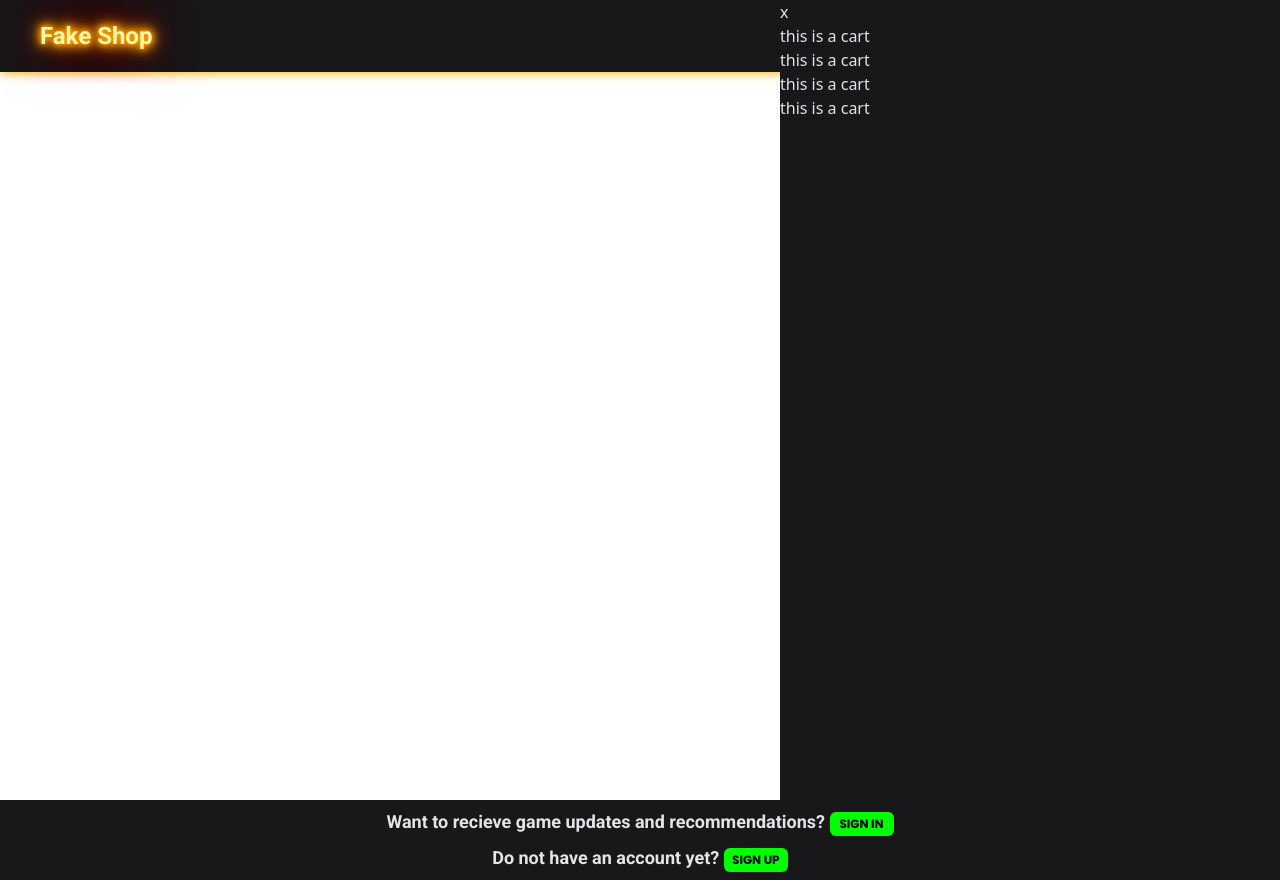
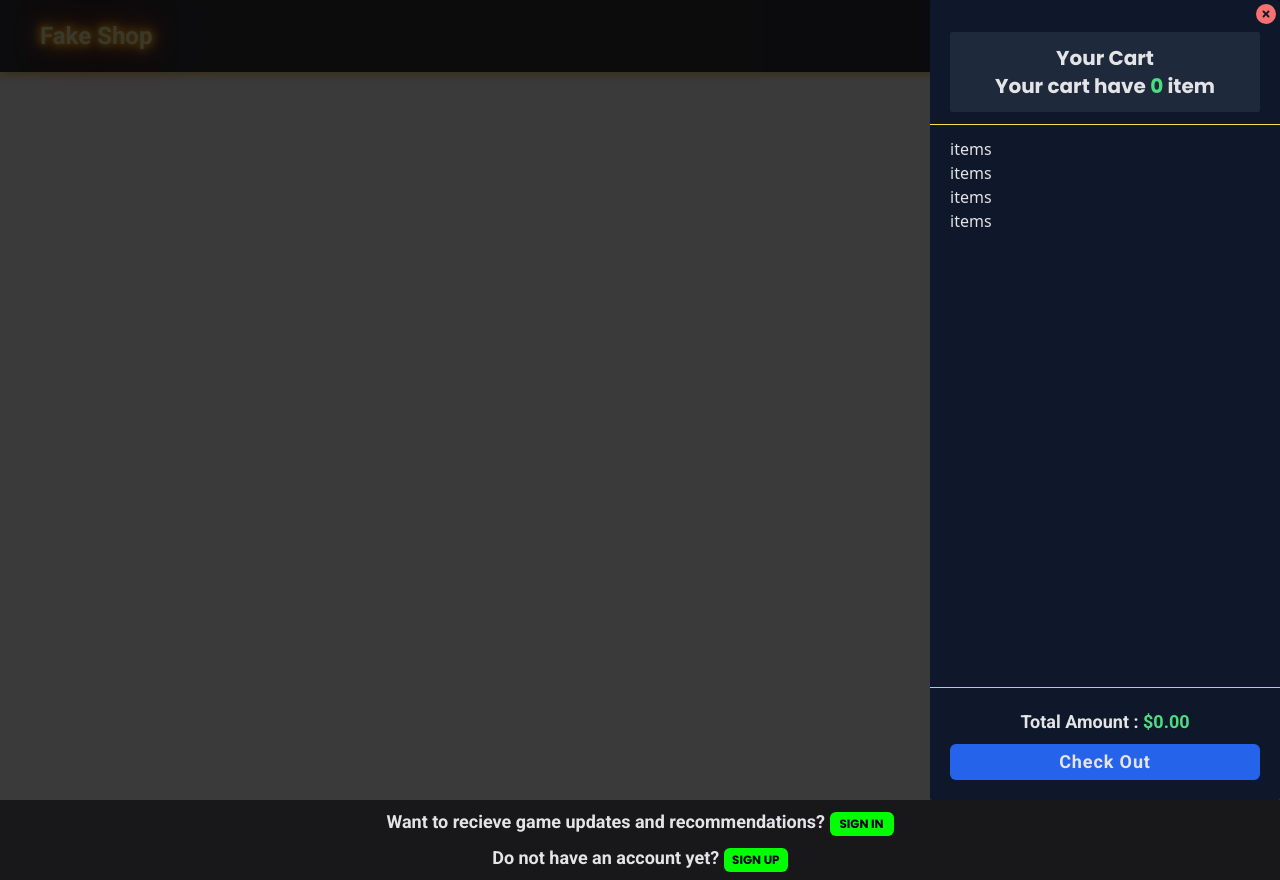
Before and after one commit to rulerpluralrural/odin-shopping-cart, a React (Vite) app: page /shop in a window 1280 px wide. Both pictures are taken after a click on the icon 1228 px from the left and 34 px from the top of the page. Built offline with nearby package versions, Linux system fonts and the light colour scheme; no server answers.

Commit message:
Created cart UI and added sorting game price

```diff
--- a/src/App.jsx
+++ b/src/App.jsx
@@ -24,7 +24,6 @@ export default function App() {
 	}, [window]);
 
 	return (
-		<>
 			<div
 				className={`flex flex-col h-screen justify-between ${
 					route === "home" ? "bg-[url('/images/cod.jpeg')]" : "bg-zinc-900 "
@@ -44,6 +43,5 @@ export default function App() {
 				</BrowserRouter>
 				<Cart toggleCart={toggleCart} setToggleCart={setToggleCart}/>
 			</div>
-		</>
 	);
 }
--- a/src/components/Cart.jsx
+++ b/src/components/Cart.jsx
@@ -1,16 +1,69 @@
 // eslint-disable-next-line no-unused-vars
 import React from "react";
+import { FontAwesomeIcon } from "@fortawesome/react-fontawesome";
+import { faCircleXmark } from "@fortawesome/free-solid-svg-icons";
 
 export default function Cart({ toggleCart, setToggleCart }) {
 	return (
-		<div className={`absolute text-zinc-200 bg-zinc-900 z-30 top-0 right-0 h-screen w-[500px] transition-opacity ${!toggleCart ? 'opacity-0 pointer-events-none' : 'opacity-100 pointer-events-auto'}`}>
-            <button onClick={() => {
-                setToggleCart(false)
-            }}>x</button>
-			<p>this is a cart</p>
-            <p>this is a cart</p>
-            <p>this is a cart</p>
-            <p>this is a cart</p>
+		<div
+			className={`h-screen w-full bg-zinc-950 bg-opacity-80 transition-opacity absolute z-30 top-0 right-0 flex justify-end  ${
+				!toggleCart
+					? "opacity-0 pointer-events-none"
+					: "opacity-100 pointer-events-auto"
+			}`}
+		>
+			<div className="flex flex-col justify-between text-zinc-200 bg-slate-900 h-full w-[350px] rounded-sm overflow-hidden">
+				<CartHeader setToggleCart={setToggleCart} />
+				<CartBody />
+				<CartFooter />
+			</div>
 		</div>
 	);
 }
+
+function CartHeader({ setToggleCart }) {
+	return (
+		<div className="relative border-yellow-300 border-b-[1px]">
+			<div className=" p-5 text-center py-8 pb-3 font-Poppins">
+				<div className="bg-slate-800 rounded-sm text-xl font-bold p-3">
+					<h1>Your Cart</h1>
+					<p>
+						Your cart have <span className="text-green-400 font-bold">0</span>{" "}
+						<span>item</span>
+					</p>
+				</div>
+			</div>
+			<FontAwesomeIcon
+				icon={faCircleXmark}
+				className="absolute top-1 right-1 text-red-400 hover:text-red-500 transition-colors cursor-pointer text-xl"
+				onClick={() => {
+					setToggleCart(false);
+				}}
+			/>
+		</div>
+	);
+}
+
+function CartBody() {
+	return (
+		<div className="flex-grow-1 h-full py-3 px-5 overflow-scroll">
+			<p>items</p>
+			<p>items</p>
+			<p>items</p>
+			<p>items</p>
+		</div>
+	);
+}
+
+function CartFooter() {
+	return (
+		<div className="p-5 border-t-[1px] border-yellow-400 text-center font-Roboto">
+			<p className="font-bold text-lg">
+				Total Amount : <span className="text-green-400">$0.00</span>
+			</p>
+			<button className="bg-blue-600 hover:bg-blue-700 focus:hover-blue-700 font-bold tracking-wider text-lg px-3 py-1 rounded-md w-full mt-2">
+				Check Out
+			</button>
+		</div>
+	);
+}
--- a/src/components/Select.jsx
+++ b/src/components/Select.jsx
@@ -18,6 +18,8 @@ export default function Select({ setSortType }) {
 				<option value="z-a">Z - A</option>
 				<option value="rating">Rating</option>
 				<option value="popularity">Popularity</option>
+				<option value="highest">Highest(price)</option>
+				<option value="lowest">Lowest(price)</option>
 			</select>
 		</div>
 	);
--- a/src/pages/Shop.jsx
+++ b/src/pages/Shop.jsx
@@ -7,7 +7,7 @@ import SearchBox from "../components/SearchBox";
 import Select from "../components/Select";
 
 const key = "cf6ae2de0b734d70b5489940e0af6b6c";
-const URL = `https://api.rawg.io/api/games?key=${key}&dates=2019-09-01,2019-09-30&platforms=18,1,7`;
+const URL = `https://api.rawg.io/api/games?key=${key}&dates=2020-01-01,2023-10-20`;
 
 export default function Shop({ loading, setLoading, error, setError }) {
 	const [data, setData] = useState(null);
@@ -50,6 +50,14 @@ export default function Shop({ loading, setLoading, error, setError }) {
 		} else if (sortType === "popularity") {
 			results = results.sort((a, b) => {
 				return b.suggestions_count - a.suggestions_count;
+			});
+		} else if (sortType === "highest") {
+			results = results.sort((a, b) => {
+				return b.prices - a.prices;
+			});
+		} else if (sortType === "lowest") {
+			results = results.sort((a, b) => {
+				return a.prices - b.prices;
 			});
 		}
 
```
